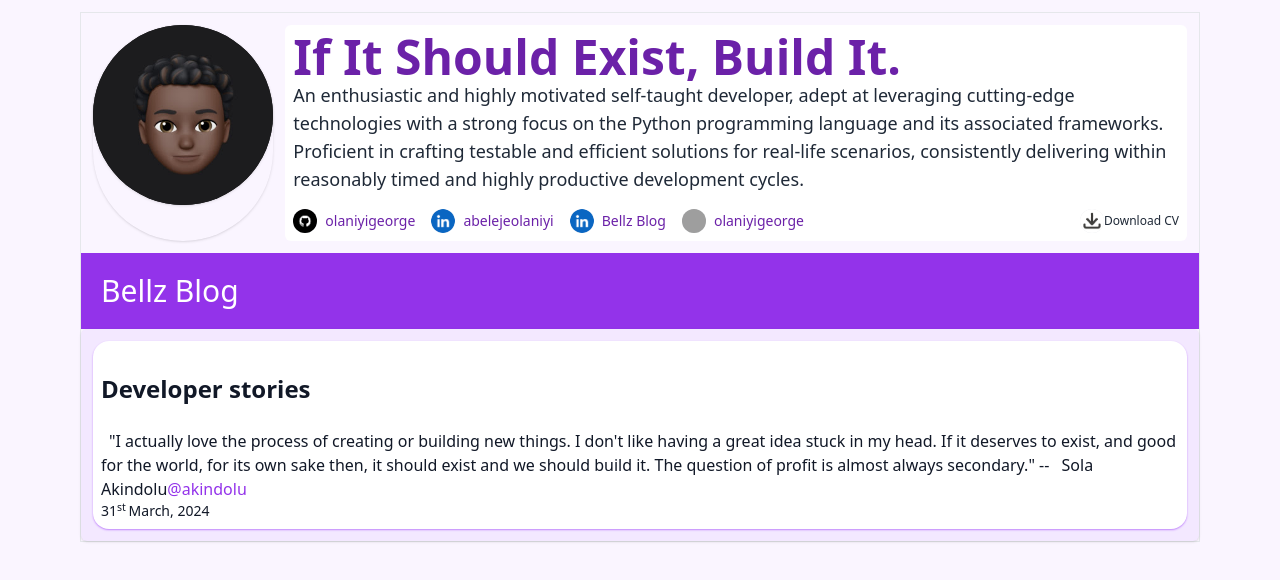
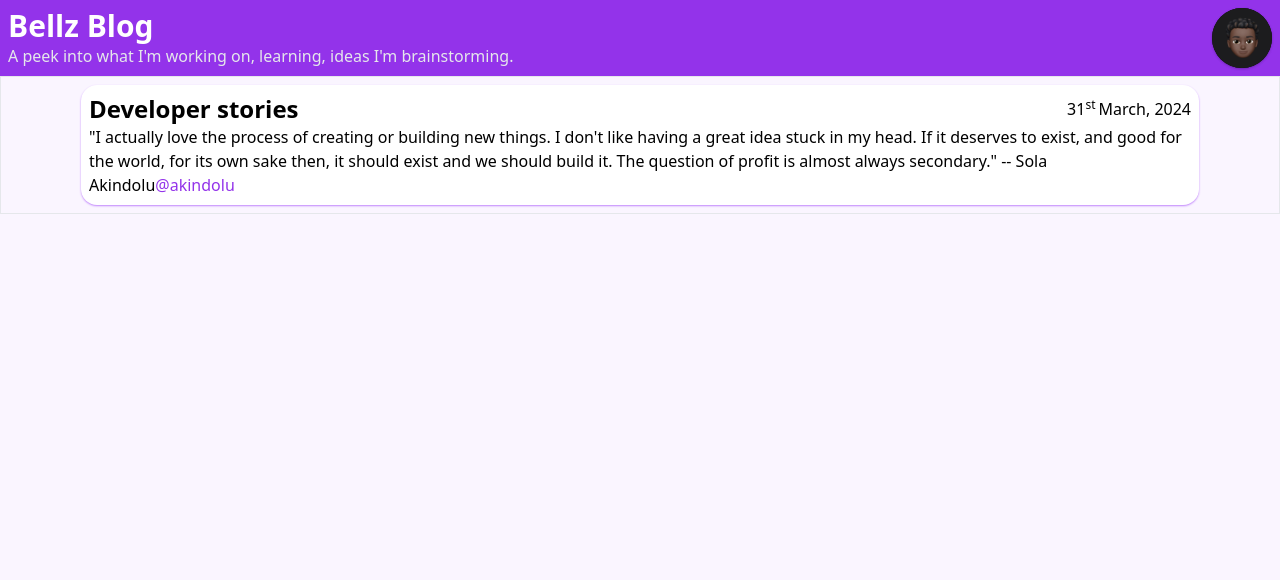
Before and after one commit to Kayie29/kayie29.github.io, a website: page blog.html in a window 1280 px wide. Drawn offline with Linux system fonts and the light colour scheme; grey boxes are pictures that could not be loaded.

Commit message:
Resized avatar, restyled blog entry link

```diff
--- a/blog.html
+++ b/blog.html
@@ -13,74 +13,33 @@
         <meta name="keywords" content="Abeleje Olaniyi, Olaniyi George, bellz, ogbellz, cv, bellz-blog">
         <link rel="stylesheet" href="output.css">
     </head>
-    <body class="w-full px-20 flex h-screen p-3  bg-purple-50">
+    <body class="w-full flex h-screen bg-purple-50">
+        <div class="flex justify-between text-white items-center p-2 bg-purple-600">
+            <div class="">
+                <h1 class="text-3xl font-bold "> Bellz Blog</h1>
+                <p class="text-gray-200"> A peek into what I'm working on, learning, ideas I'm brainstorming.</p>
+            </div>
+            <div class="shadow w-10 md:w-[60px] rounded-full">
+                <a href="index.html" class="w-10 md:w-[60px]">
+                    <img alt="bellz-avatar" src="images/memoji.png" class="w-full h-auto shadow bg-black  rounded-full">
+                </a>
+            </div>
+        </div>
 
-        <div class="w-full border ">
-            <div id="bio" class="w-full rounded-3xl space-x-3 p-3 flex justify-between align-center">
+        <div class="w-full border px-2 md:px-20 p-2">
 
-                <div class="md:shadow w-1/6 rounded-full">
-                    <a href="index.html">
-                        <img alt="bellz-avatar" src="images/memoji.png" class="shadow bg-black w-full rounded-full">
-                     </a>
-                </div>
+                <div class="">
+                    <div id="entry-card" class=" hover:bg-purple-200  rounded-2xl flex shadow-sm shadow-purple-400 items-start bg-white w-full h-auto p-2">
+                        <div class="w-full ">
+                            <a href="blog/developer-stories.html" class="w-full ">
+                                <span class="w-full flex justify-between  items-center">
+                                    <p class="text-2xl font-bold">Developer stories</p>
 
-                <div class="bg-white w-5/6 rounded-md p-2">
-                    <p class="text-5xl font-bold text-purple-800 capitalize"> If It Should Exist, Build It.</p>
-                    <p class="text-gray-800 font-medium text-lg">
-                        An enthusiastic and highly motivated self-taught developer, adept at leveraging
-                        cutting-edge technologies with a strong focus on the Python programming language
-                        and its associated frameworks. Proficient in crafting testable and efficient
-                        solutions for real-life scenarios, consistently delivering within reasonably
-                        timed and highly productive development cycles. </p>
-                    <div class="flex justify-between items-center w-full mt-4">
-                        <div class="flex space-x-4">
-                            <a href="https://github.com/olaniyigeorge" class="flex items-center justify-between space-x-2">
-                                <img alt="github-logo" src="images/github.png" class="rounded-full w-6 h-6 bg-gray-200">
-                                <p class="text-sm sm:text-md text-purple-800">olaniyigeorge</p>
-                            </a>
+                                    <p class="font-light">
+                                        31<sup>st  </sup>March, 2024
+                                    </p>
+                                </span>
 
-                            <a href="https://www.linkedin.com/in/abeleje-olaniyi-069863169/" class="flex items-center justify-between space-x-2">
-                                <img alt="linkedin-logo" src="images/linkedin.png" class="rounded-full w-6 h-6 bg-gray-200">
-                                <p class="text-sm sm:text-md text-purple-800">abelejeolaniyi</p>
-                            </a>
-
-                            <a href="blog.html" class="flex items-center justify-between space-x-2">
-                                <img alt="linkedin-logo" src="images/linkedin.png" class="rounded-full w-6 h-6 bg-gray-200">
-                                <p class="text-sm sm:text-md text-purple-800">Bellz Blog</p>
-                            </a>
-
-                            <a href="mailto:olaniyigeorge77@gmail.com" class="flex items-center justify-between space-x-2">
-                                <img alt="mail-logo" src="https://icons.veryicon.com/png/o/internet--web/billion-square-cloud/mail-213.png" class="rounded-full w-6 h-6 bg-gray-200">
-                                <p class="text-sm sm:text-md text-purple-800">olaniyigeorge</p>
-                            </a>
-
-
-
-                        </div>
-
-                        <a href="https://drive.google.com/file/d/1wpeGRVWHmjFeHeF7b9kItyHBBGkV4tHO/view" class="flex items-center justify-between">
-                            <img alt="download-logo" src="images/download.png" class="rounded-full w-6 h-6 bg-gray-200">
-                            <p class="text-xs sm:text-md text-gray-800">Download CV</p>
-                        </a>
-
-                    </div>
-                </div>
-
-            </div>
-
-            <h1 class="text-3xl p-5 text-white bg-purple-600"> Bellz Blog</h1>
-
-            <div id="entry-card" class="rounded-md flex p-3 justify-between items-center space-x-2 w-full shadow bg-purple-100 text-gray-900">
-
-
-                <div class="space-y-3">
-                    <div id="entry-card" class="rounded-2xl flex justify-between shadow-sm shadow-purple-400 items-start bg-white w-full h-auto p-2">
-                        <div class="">
-
-                            <a href="blog/developer-stories.html" class="w-full flex-col h-auto  p-2">
-                                <h2 class="w-full text-2xl font-bold">
-                                    Developer stories
-                                </h2>
                                 <p class="w-full font-medium text-md text-start items-start">
                                     "I actually love the process of creating or building new things.
                                     I don't like having a great idea stuck in my head. If it deserves to
@@ -88,20 +47,11 @@
                                     and we should build it. The question of profit is almost always
                                     secondary."   -- <a href="https://twitter.com/akindolu"> Sola Akindolu<span class="text-purple-600">@akindolu</span>    </a>
                                 </p>
-                                <div class="flex w-full justify-between items-center text-sm">
-                                    <p class="font-light">
-                                        31<sup>st  </sup>March, 2024
-                                    </p>
-
-
-                                </div>
                             </a>
                         </div>
 
                     </div>
 
-
-            </div>
 
         </div>
 
```
